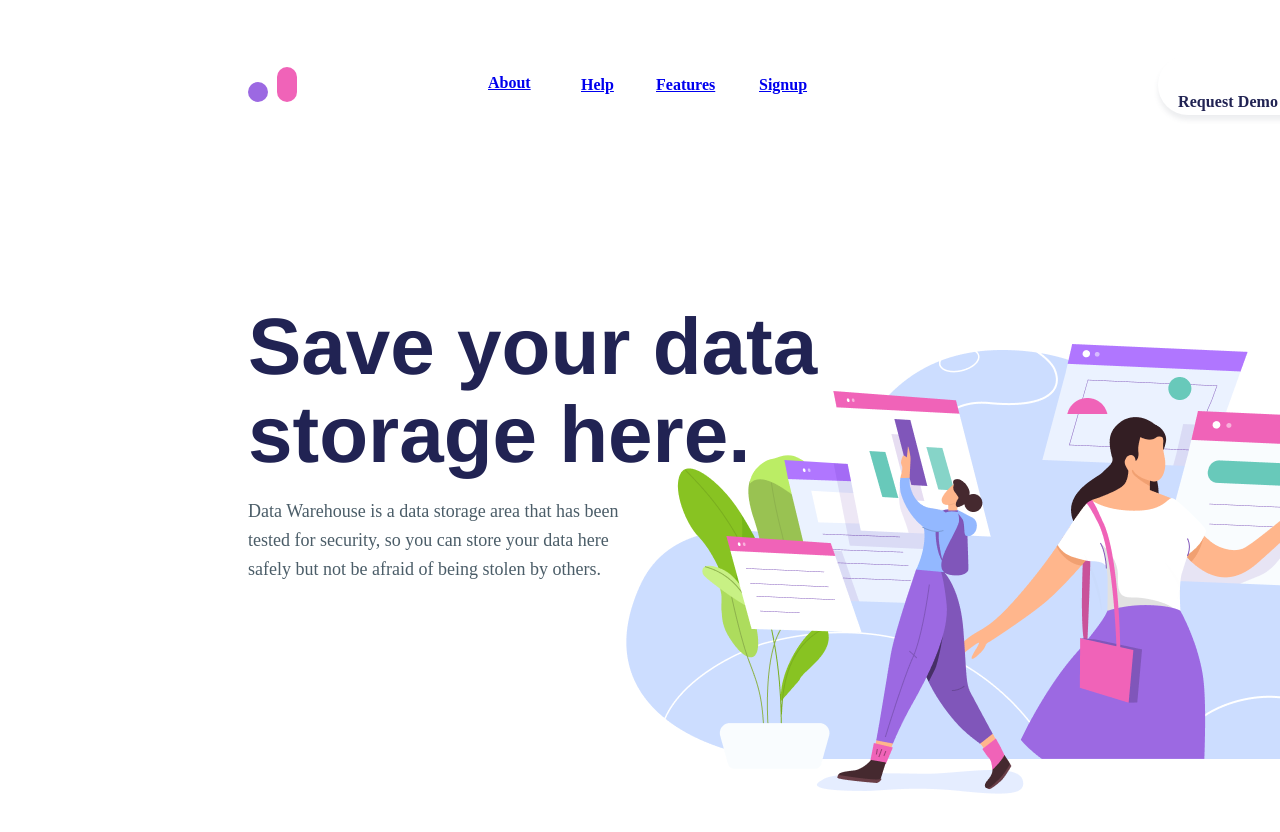
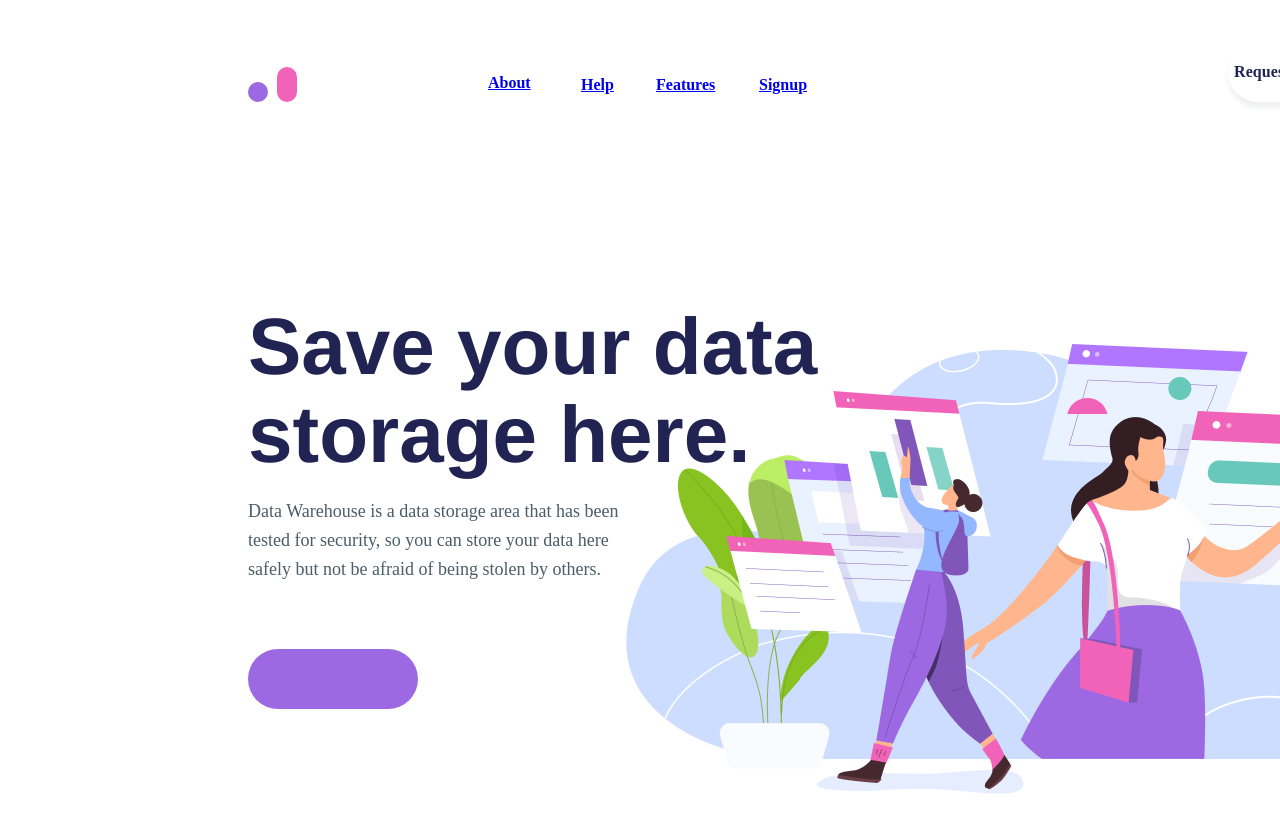
Before and after one commit to dredamonsta1/CliUpBem, a plain HTML site: page index.html in a window 1280 px wide. Shown: the top 832 px of the page. Before the commit the page ends 809 px from the top, so only its background shows below. Drawn offline with Linux system fonts and the light colour scheme.

Commit message:
fixing header section

```diff
--- a/index.html
+++ b/index.html
@@ -24,14 +24,14 @@
                     <li class="container__item container__item--Signup"><a href="#signup">Signup</a></li>
                 </ul>
 
-                <a  class="container__button">
+                <button  class="container__button--demo">
                     <span class="container__button--span">
                         Request Demo
                         <div class="container__button--back"></div>
                         <div class="container__button--top"></div>
-                        <div class="container__button--bottom"></div>
+                        <!-- <div class="container__button--bottom"></div> -->
                     </span>
-                </a>
+                </button>
 
 
             </div>
@@ -41,6 +41,7 @@
                 <p class="container__paragraph">Data Warehouse is a data storage area that has been
                     tested for security, so you can store your data here
                     safely but not be afraid of being stolen by others.</p>
+                    <button class="container__button--learn"><span class="container__button--learn"> Learn more</span></button>
                 <img class="container__image"  src="./img/image1 1.png" alt="" width="885" height="468">
 
             </div>
--- a/style.scss
+++ b/style.scss
@@ -94,8 +94,9 @@ li {
     display: inline;
 }
 
-.container__button {
+.container__button--demo {
     display: flex;
+    border: none;
     align-items: center;
     position: absolute;
     width: 210px;
@@ -109,11 +110,12 @@ li {
     border-radius: 50px;
 }
 
-.container__button--span {
+.container__button--demo {
+    border: none;
     position: absolute;
-    width: 112px;
-    height: 26px;
-    left: 20px;
+    // width: 210px;
+    // height: 60px;
+    left: 1220px;
     top: 34px;
     font-family: Avenir;
     font-style: normal;
@@ -185,6 +187,21 @@ li {
     color: #4B5D68;
 }
 
+.container__button--learn {
+    border: none;
+    position: absolute;
+    width: 170px;
+    height: 60px;
+    left: 240px;
+    top: 641px;
+    background: #9C69E2;
+    border-radius: 50px;
+}
+
+// .container__button--learn {
+
+// }
+
 .container__image {
     position: absolute;
     width: 885px;
```
Also changed, not shown: style.css, 1 other file.
